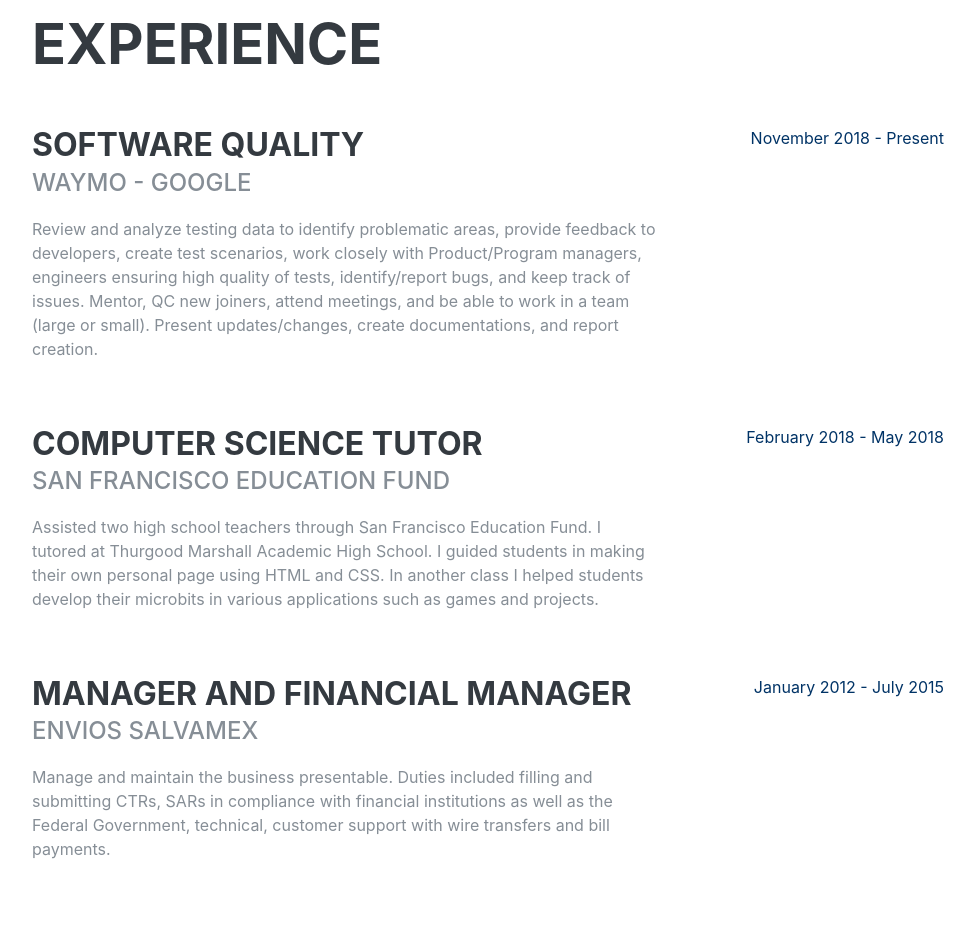
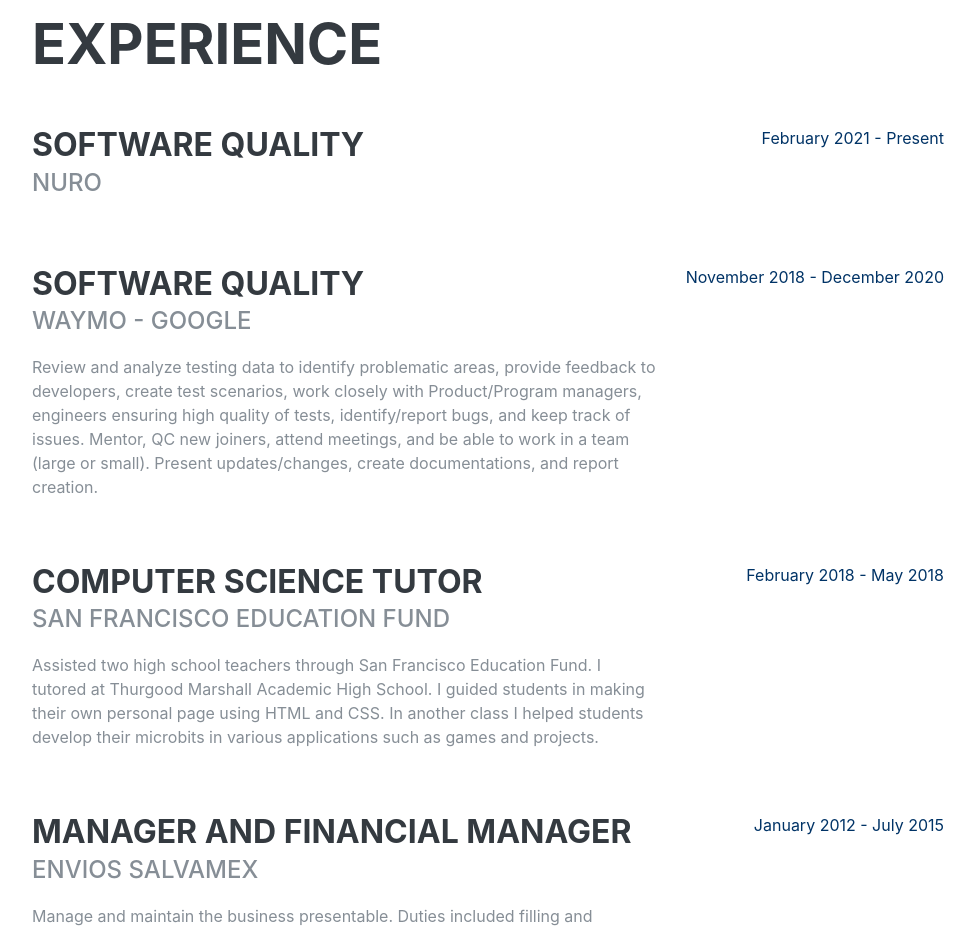
Before and after one commit to pl3nny/pl3nny.github.io, a plain HTML site: page about/about.html in a window 1280 px wide. Shown: the part 2440-3366 px from the top of the page, without its empty margins (288-1263 px from the left). Drawn offline with nearby package versions, Linux system fonts and the light colour scheme; a web font is replaced by a local one.

Commit message:
updated experience

```diff
--- a/about/about.html
+++ b/about/about.html
@@ -229,11 +229,22 @@
         <div class="resume-item d-flex flex-column flex-md-row mb-5">
           <div class="resume-content mr-auto">
             <h3 class="mb-0">Software Quality</h3>
+            <div class="subheading mb-3">Nuro</div>
+            <p></p>
+          </div>
+          <div class="resume-date text-md-right">
+            <span class="text-primary">February 2021 - Present</span>
+          </div>
+        </div>
+
+        <div class="resume-item d-flex flex-column flex-md-row mb-5">
+          <div class="resume-content mr-auto">
+            <h3 class="mb-0">Software Quality</h3>
             <div class="subheading mb-3">Waymo - Google</div>
             <p>Review and analyze testing data to identify problematic areas, provide feedback to developers, create test scenarios, work closely with Product/Program managers, engineers ensuring high quality of tests, identify/report bugs, and keep track of issues. Mentor, QC new joiners, attend meetings, and be able to work in a team (large or small). Present updates/changes, create documentations, and report creation.</p>
           </div>
           <div class="resume-date text-md-right">
-            <span class="text-primary">November 2018 - Present</span>
+            <span class="text-primary">November 2018 - December 2020</span>
           </div>
         </div>
 
```
